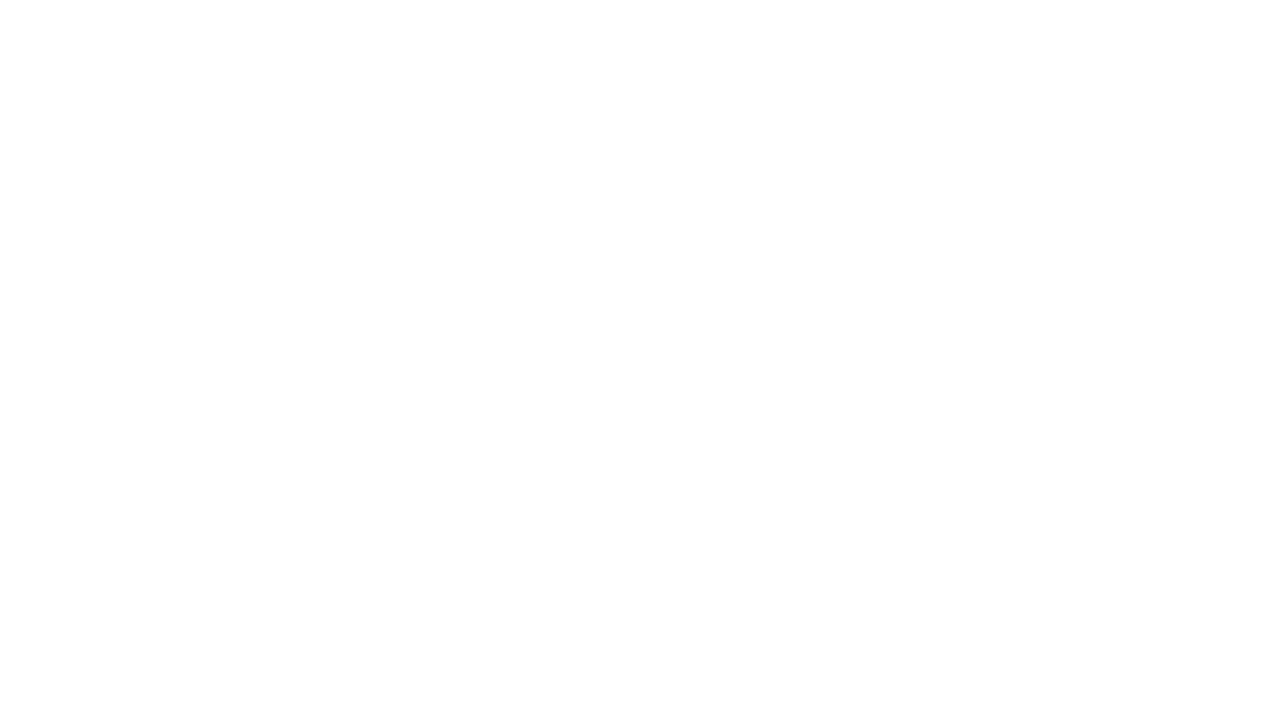
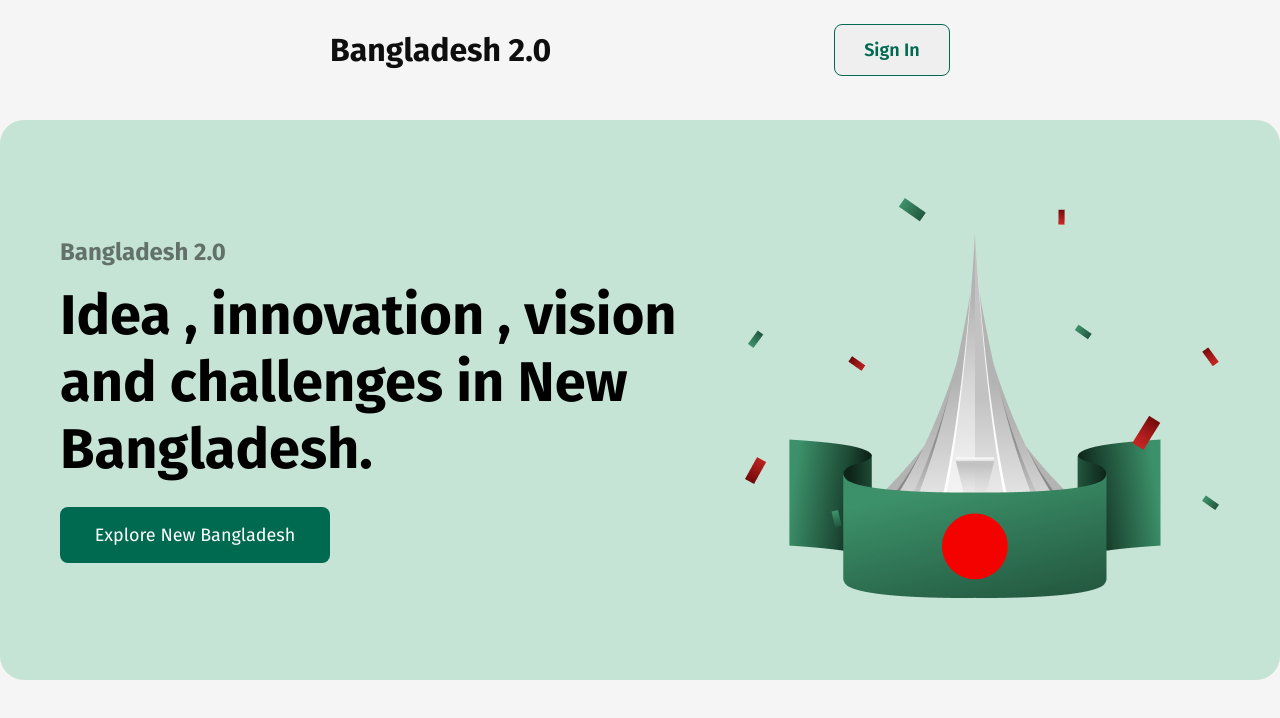
Before and after one commit to mottasimsadi/Assignment-1, a plain HTML site: page index.html in a window 1280 px wide. Drawn offline with Linux system fonts and the light colour scheme.

Commit message:
completed header section with nav bar

```diff
--- a/index.html
+++ b/index.html
@@ -1,22 +1,36 @@
 <!DOCTYPE html>
 <html lang="en">
-<head>
-    <meta charset="UTF-8">
-    <meta name="viewport" content="width=device-width, initial-scale=1.0">
+  <head>
+    <meta charset="UTF-8" />
+    <meta name="viewport" content="width=device-width, initial-scale=1.0" />
     <title>Bangladesh 2.0</title>
-    <link rel="stylesheet" href="styles/style.css">
-</head>
-<body>
-    <header>
-
+    <link rel="stylesheet" href="styles/style.css" />
+  </head>
+  <body>
+    <!-- This is the header section -->
+    <header class="header">
+      <!-- This is the nav bar section(Optional Starts) -->
+      <nav>
+        <h2 class="nav-title">Bangladesh 2.0</h2>
+        <div class="btn-sign-in">
+          <button class="sign-in-btn btn-primary">Sign In</button>
+        </div>
+      </nav>
+      <!-- The optional ends -->
+      <section class="banner secondary-bg">
+        <div class="banner-content">
+          <h4 class="banner-title text color">Bangladesh 2.0</h4>
+          <p class="banner-description">
+            Idea , innovation , vision and challenges in New Bangladesh.
+          </p>
+          <button class="banner-btn btn-primary">Explore New Bangladesh</button>
+        </div>
+        <div class="banner-img"><img src="assets/hero.png" alt="" /></div>
+      </section>
     </header>
 
-    <main>
+    <main></main>
 
-    </main>
-
-    <footer>
-
-    </footer>
-</body>
+    <footer></footer>
+  </body>
 </html>
--- a/styles/style.css
+++ b/styles/style.css
@@ -0,0 +1,93 @@
+@import url('https://fonts.googleapis.com/css2?family=Fira+Sans:ital,wght@0,100;0,200;0,300;0,400;0,500;0,600;0,700;0,800;0,900;1,100;1,200;1,300;1,400;1,500;1,600;1,700;1,800;1,900&family=Open+Sans:ital,wght@0,300..800;1,300..800&display=swap');
+
+*{
+    font-family: Fira Sans;
+    padding: 0;
+    margin: 0;
+}
+
+body{
+    background-color: #F5F5F5;
+    /* width:1536px; */
+}
+
+
+/* Shares Styles */
+.secondary-bg{
+    background-color: #C6E4D6;
+}
+
+.btn-primary{
+    border-radius: 8px;
+    text-align: center;
+    cursor: pointer;
+}
+
+
+/* Nav Styles */
+nav{
+    width: 100%;
+    height: 100px;
+    display: flex;
+    justify-content: space-between;
+    align-items: center;
+    box-sizing: border-box;
+    padding: 30px 330px;
+}
+
+.nav-title{
+    font-weight: bold;
+    font-size: 32px;
+    color: #0E0E0E;
+}
+
+.sign-in-btn{
+    width: 116px;
+    height: 52px;
+    font-size: 18px;
+    font-weight: 600;
+    border: 1px solid #006A50;
+    color: #006A50;
+}
+
+/* Header */
+
+.banner{
+    max-width: 1280px;
+    height: 560px;
+    border-radius: 24px;
+    display: flex;
+    align-items: center;
+    justify-content: space-around;
+    text-align: left;
+    margin: 20px auto 80px;
+}
+
+.banner-content{
+    margin-left: 60px;
+}
+
+.banner-title{
+    font-size: 24px;
+    opacity: 0.5;
+    margin-bottom: 16px;
+}
+
+.banner-description{
+    font-size: 56px;
+    font-weight: bold;
+    margin-bottom: 24px;
+}
+
+.banner-btn{
+    color: white;
+    background-color: #006A50;
+    font-size: 18px;
+    width: 270px;
+    height: 56px;
+    border: none;
+}
+
+.banner-img{
+    margin-right: 60px;
+}
```
